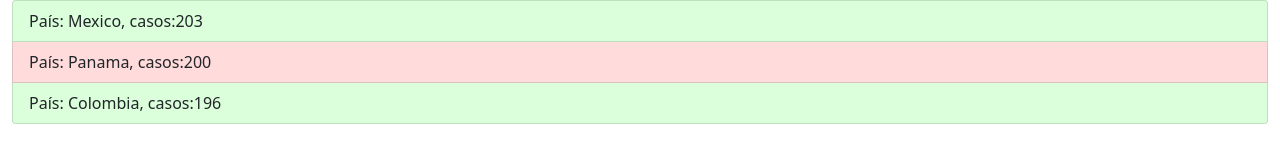
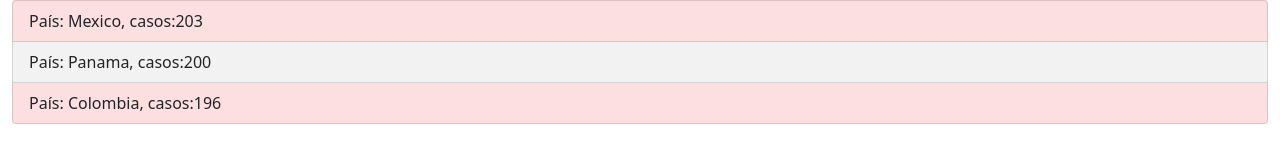
Before and after one commit to YosePeFe/Sistemas-Geo, a plain HTML site: page Fetch/practica1.html in a window 1280 px wide. Drawn offline with nearby package versions, Linux system fonts and the light colour scheme.

Commit message:
Se agregaron las prácticas Fetch

```diff
--- a/Fetch/practica1.html
+++ b/Fetch/practica1.html
@@ -17,7 +17,7 @@
 
 ul {
     position: relative;
-    max-height: 80%;
+    max-height: 55vh;
     min-height: 10em;
     margin: 0;
     min-width: 94%;
@@ -25,11 +25,11 @@ ul {
 }
 
 li:nth-of-type(2n) {
-    background-color: rgb(255, 219, 219)
+    background-color: rgb(242, 242, 242)
 }
 
 li:nth-of-type(2n-1) {
-    background-color: rgb(219, 255, 219)
+    background-color: rgb(252, 224, 224)
 }
 </style>
 
```
Also changed, not shown: Fetch/practica2.html (+1 -1 lines).
